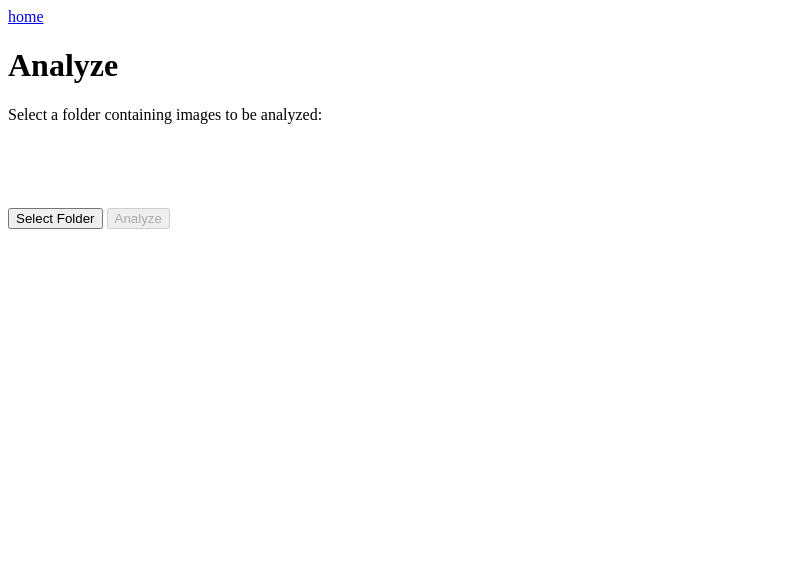
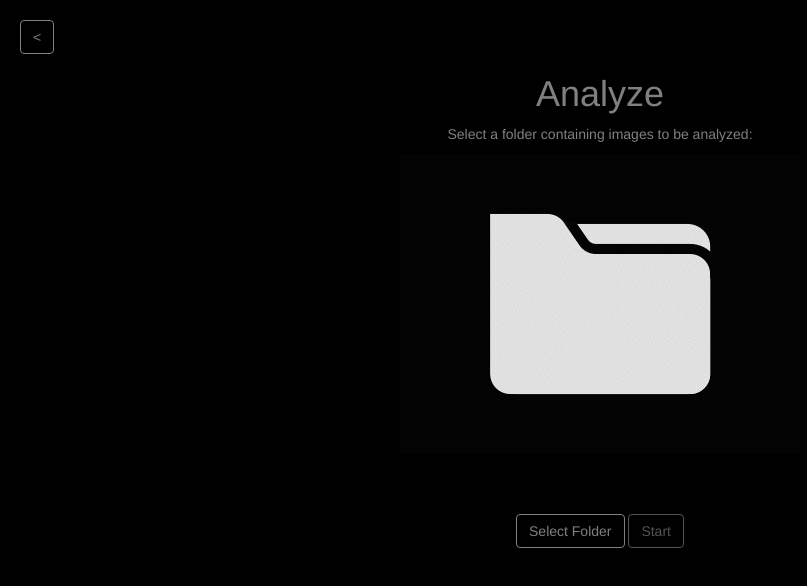
Before and after one commit to giuseppe-velocci/autoSlideshow, an Electron app: page src/analyze.html in a window 1200 px wide. Shown: the whole page, without its empty margins (0-807 px from the left). Drawn offline with nearby package versions, Linux system fonts and the light colour scheme.

Commit message:
design (bootstrap) has been added
features:
- bootstrap and front-end design of (homepage, analizepage)

```diff
--- a/package.json
+++ b/package.json
@@ -24,7 +24,9 @@
     "@tensorflow/tfjs-node": "^1.3.2",
     "bootstrap": "^4.4.1",
     "electron": "^7.1.2",
+    "electron-css-reload": "^1.0.8",
     "esm": "^3.2.25",
+    "fs-extra": "^8.1.0",
     "get-image-data": "^4.1.0",
     "jpeg-js": "^0.3.6",
     "jquery": "^3.4.1"
--- a/src/analyze.html
+++ b/src/analyze.html
@@ -1,26 +1,36 @@
 <!DOCTYPE html>
 <html lang="en">
+
+<!-- Latest compiled and minified CSS -->
+<link rel="stylesheet" href="https://maxcdn.bootstrapcdn.com/bootstrap/3.4.1/css/bootstrap.min.css">
+
 <head>
     <meta charset="UTF-8">
     <meta name="viewport" content="width=device-width, initial-scale=1.0">
     <meta http-equiv="X-UA-Compatible" content="ie=edge">
     <title>Analyze</title>
-    <link rel="stylesheet" src="node_modules/bootstrap/dist/css/bootstrap.min.css" />
-    <!--script
-        src="../node_modules/bootstrap/dist/js/bootstrap.bundle.min.js"></script>
-    -->
+    <link rel="stylesheet" href="styles/styles.css">
+
+
 </head>
 <body>
-	<a href="../index.html">home</a>
-    <h1>Analyze</h1>
+    <button class="btn home-analyze-btn" onclick="window.location.href = '../index.html';"><</button>
+    <div class="container-fluid fullheight text-center">
+        <h1>Analyze</h1>
+        <p>Select a folder containing images to be analyzed:</p>
+        <img src = "images/folder.gif" class = "img-fluid" alt = "">
+        <p id="msg">&nbsp;</p>
+        <p id="folderShow">&nbsp;</p>
+        <div class="container">
+            <form action="./analyze-action.html"  method="get">
+                <input type="button" class="btn" id="select" value="Select Folder" />
+                <input type="submit" class="btn" value="Start" disabled/>
 
-    <p>Select a folder containing images to be analyzed:</p>
-    <p id="msg">&nbsp;</p>
-    <p id="folderShow">&nbsp;</p>
-    <form action="./analyze-action.html"  method="get">
-        <input type="button" class="btn " id="select" value="Select Folder" />
-        <input type="submit" class="btn btn-primary" value="Analyze" disabled/>
-    </form>
+            </form>
+
+        </div>
+
+    </div>
 
     <script src="./analyze.js"></script>
 </body>
--- /dev/null
+++ b/src/styles/styles.css
@@ -0,0 +1,14 @@
+body {
+    color: grey;
+    background: black;
+  }
+
+.btn{
+  border: grey solid 1px;
+  background: transparent;
+}
+
+.home-analyze-btn{
+  margin-left: 20px;
+  margin-top: 20px;
+}
```
Also changed, not shown: index.html (+17 -4 lines), src/analyze-action.html (+6 -4 lines), src/analyze-action.js (+6 -2 lines), src/animation.html (+10 -2 lines), src/archiveRouter.js (+21 -0 lines), src/selectFolder.html (+14 -5 lines), src/images/folder.gif (added), src/images/tunnel-retro-geometric.gif (added), 2 other files.
